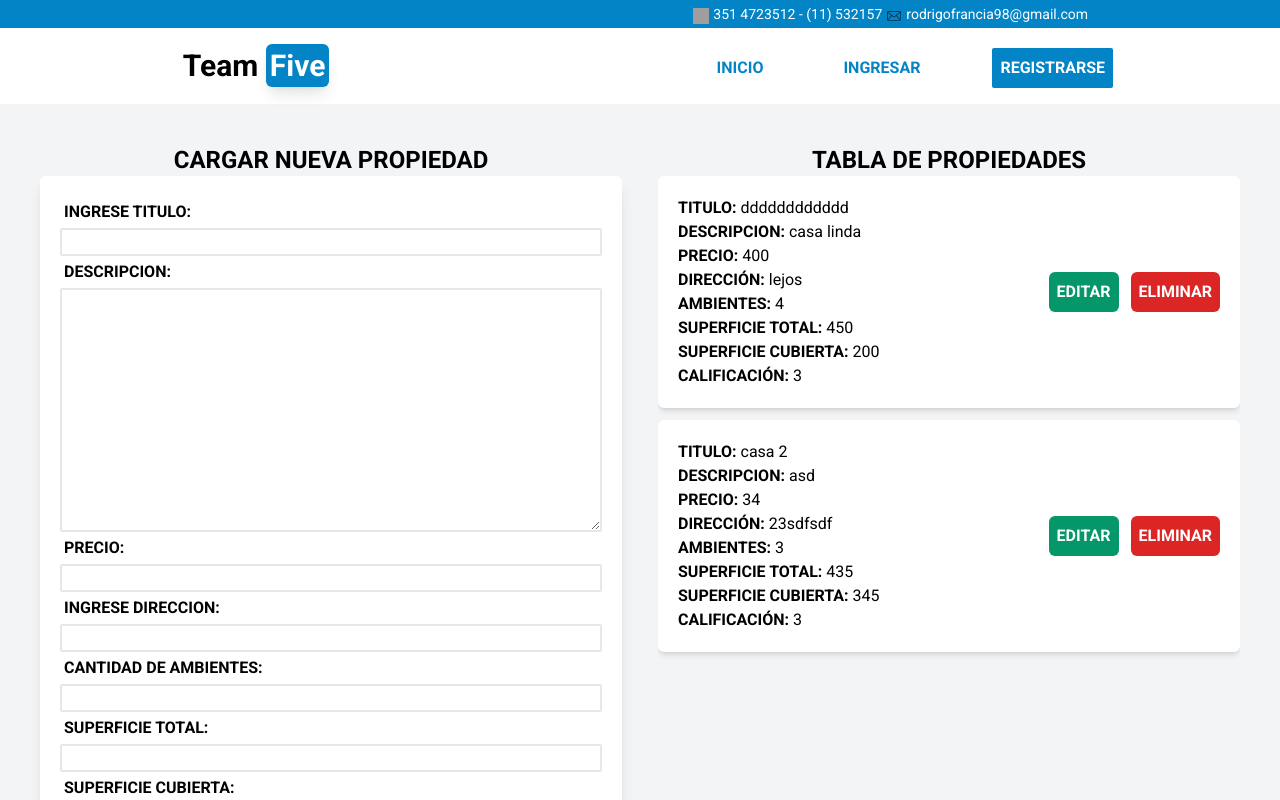
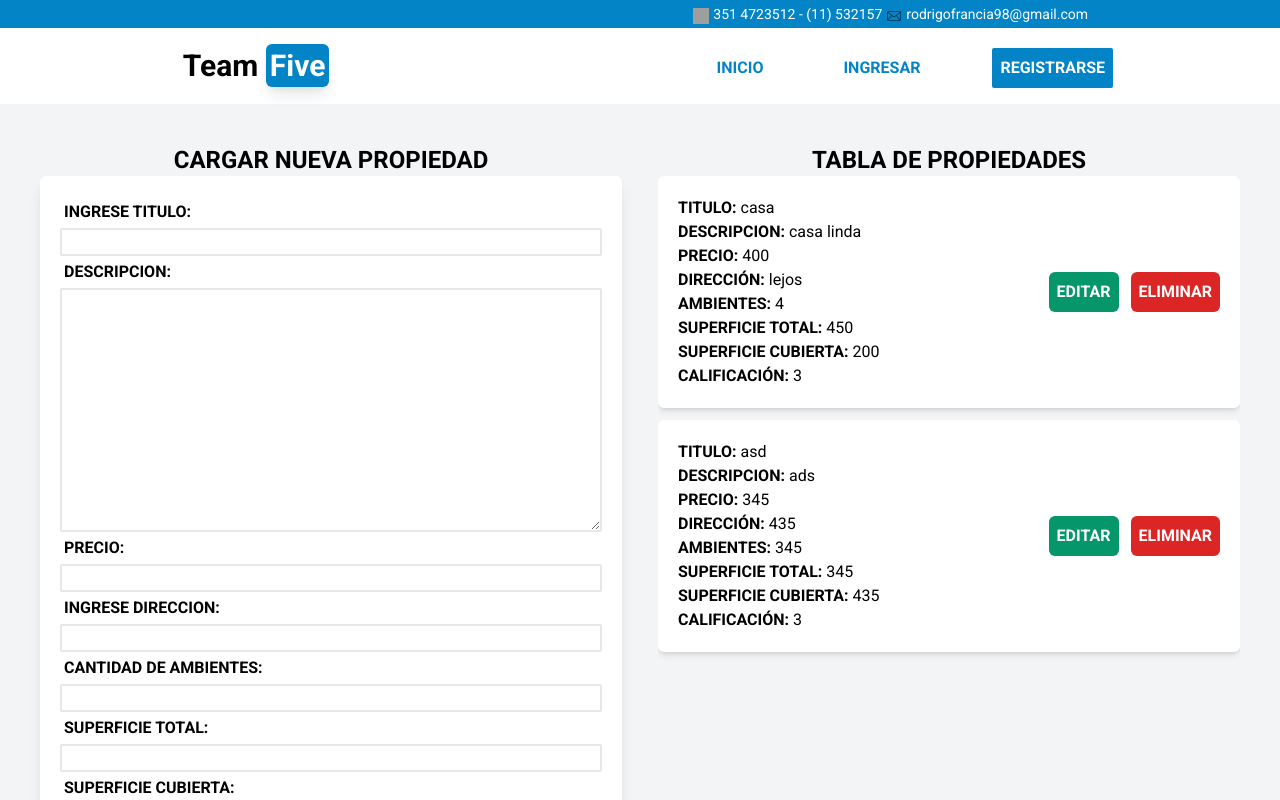
Before and after one commit to rodrifrancia/inmobiliaria-front, a React (Vite) app: page /dashboard in a window 1280 px wide. Shown: the top 800 px of the page. Built offline with nearby package versions, Linux system fonts and the light colour scheme; data requests are answered from the project's data file; grey boxes are pictures that could not be loaded.

Commit message:
martes a la noche

```diff
--- a/db.json
+++ b/db.json
@@ -1,7 +1,7 @@
 {
   "fetchInmuebles": [
     {
-      "titulo": "dddddddddddd",
+      "titulo": "casa",
       "descripcion": "casa linda",
       "precio": "400",
       "direccion": "lejos",
@@ -12,13 +12,13 @@
       "id": 1
     },
     {
-      "titulo": "casa 2",
-      "descripcion": "asd",
-      "precio": "34",
-      "direccion": "23sdfsdf",
-      "ambientes": "3",
-      "totales": "435",
-      "cubiertos": "345",
+      "titulo": "asd",
+      "descripcion": "ads",
+      "precio": "345",
+      "direccion": "435",
+      "ambientes": "345",
+      "totales": "345",
+      "cubiertos": "435",
       "estrellas": "3",
       "id": 2
     }
--- a/src/components/dashboard/administrador/Modal.jsx
+++ b/src/components/dashboard/administrador/Modal.jsx
@@ -3,7 +3,7 @@ import Mensaje from './Mensaje'
 
 const Modal = ({setModal,idEliminar,setIdEliminar,eliminarInmueble}) => {
   return (
-    <div className='fixed flex items-center inset-0 w-full bg-sky-900'>
+    <div className='fixed flex items-center inset-0 w-full bg-black bg-opacity-75'>
     <Mensaje
     setModal={setModal}
     idEliminar={idEliminar}
```
